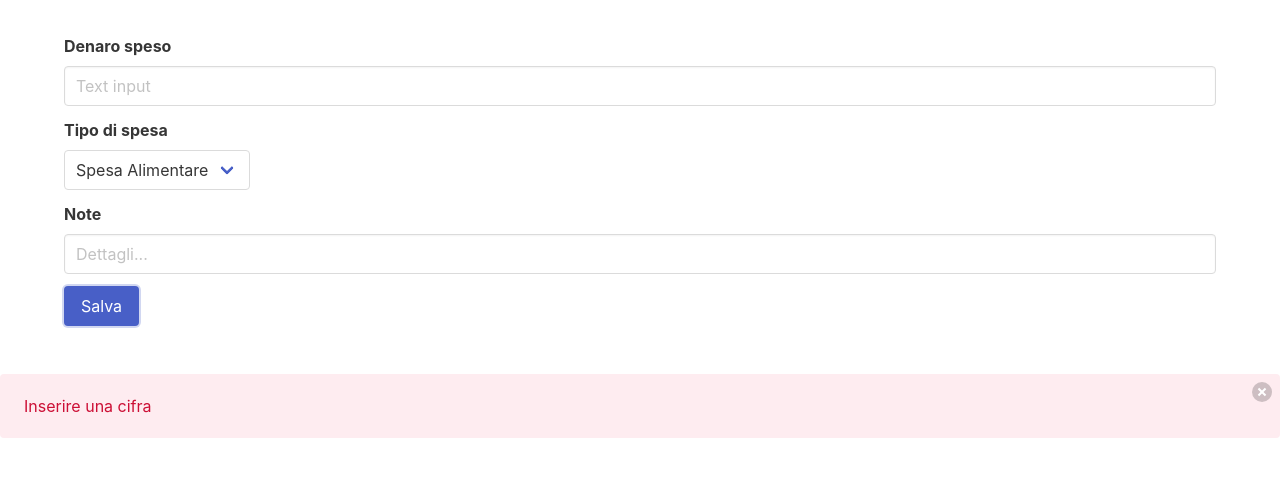
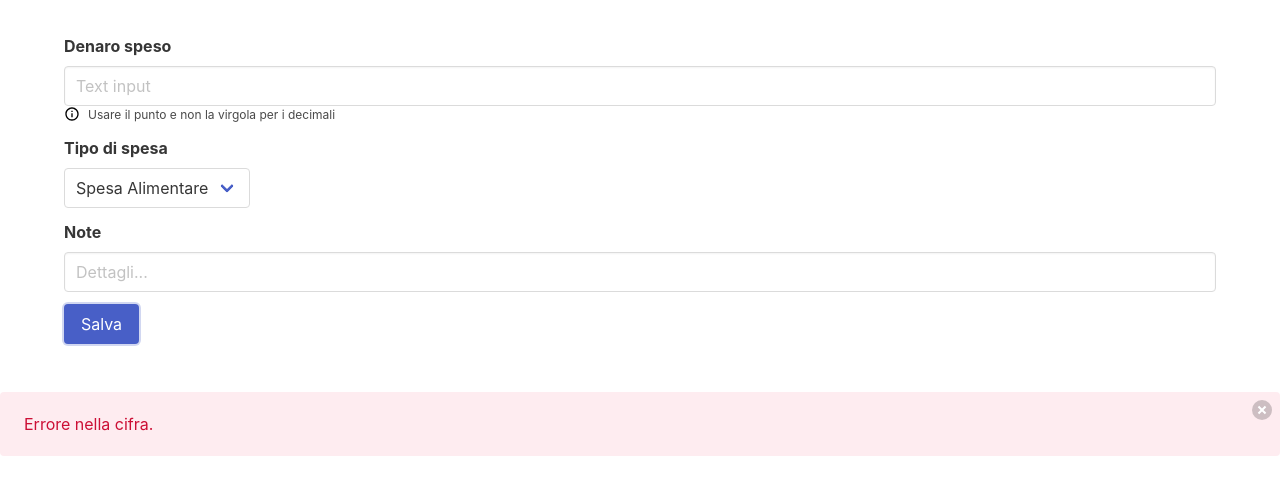
Before and after one commit to daaanny90/expense-registration-form, a plain HTML site: page index.html in a window 1280 px wide. Both pictures are taken after a click on the button "Salva". Shown: the part 150-644 px from the top of the page. Drawn offline with nearby package versions, Linux system fonts and the light colour scheme.

Commit message:
Add info for amount format

```diff
--- a/index.html
+++ b/index.html
@@ -38,6 +38,10 @@
         <label class="label">Denaro speso</label>
         <div class="control">
           <input id="exp-amount" class="input" pattern="[0-9]+([,\.][0-9]+)?" type="number" title="The number input must start with a number and use either comma or a dot as a decimal character." placeholder="Text input">
+          <div class="info-box is-flex">
+            <?xml version="1.0" ?><svg height="16" width="16" viewBox="0 0 48 48" width="48" xmlns="http://www.w3.org/2000/svg"><path d="M0 0h48v48h-48z" fill="none"/><path d="M22 34h4v-12h-4v12zm2-30c-11.05 0-20 8.95-20 20s8.95 20 20 20 20-8.95 20-20-8.95-20-20-20zm0 36c-8.82 0-16-7.18-16-16s7.18-16 16-16 16 7.18 16 16-7.18 16-16 16zm-2-22h4v-4h-4v4z"/></svg>
+            <p class="ml-2 is-size-7">Usare il punto e non la virgola per i decimali</p>
+          </div>
         </div>
       </div>
 
@@ -86,10 +90,9 @@
       let expAmount = document.querySelector('#exp-amount').value;
       let expNotes = document.querySelector('#exp-notes').value;
 
-      expAmount.replace(",",".")
-
       if (!expAmount) {
-       error.appendChild(document.createTextNode("Inserire una cifra"));
+        console.log(expAmount)
+       error.appendChild(document.createTextNode("Errore nella cifra."));
         error.classList.add('active');
 
         setTimeout(() => {
@@ -99,6 +102,8 @@
 
         return;
       }
+
+      console.log(expAmount)
 
       fetch('https://script.google.com/macros/s/AKfycbxe267MB1efck7I57w4-teoGqEIOurMn_5a1dJa9bKleu8pVVPCvTZa112txEiJl7BM/exec', {
         method: 'POST',
```
